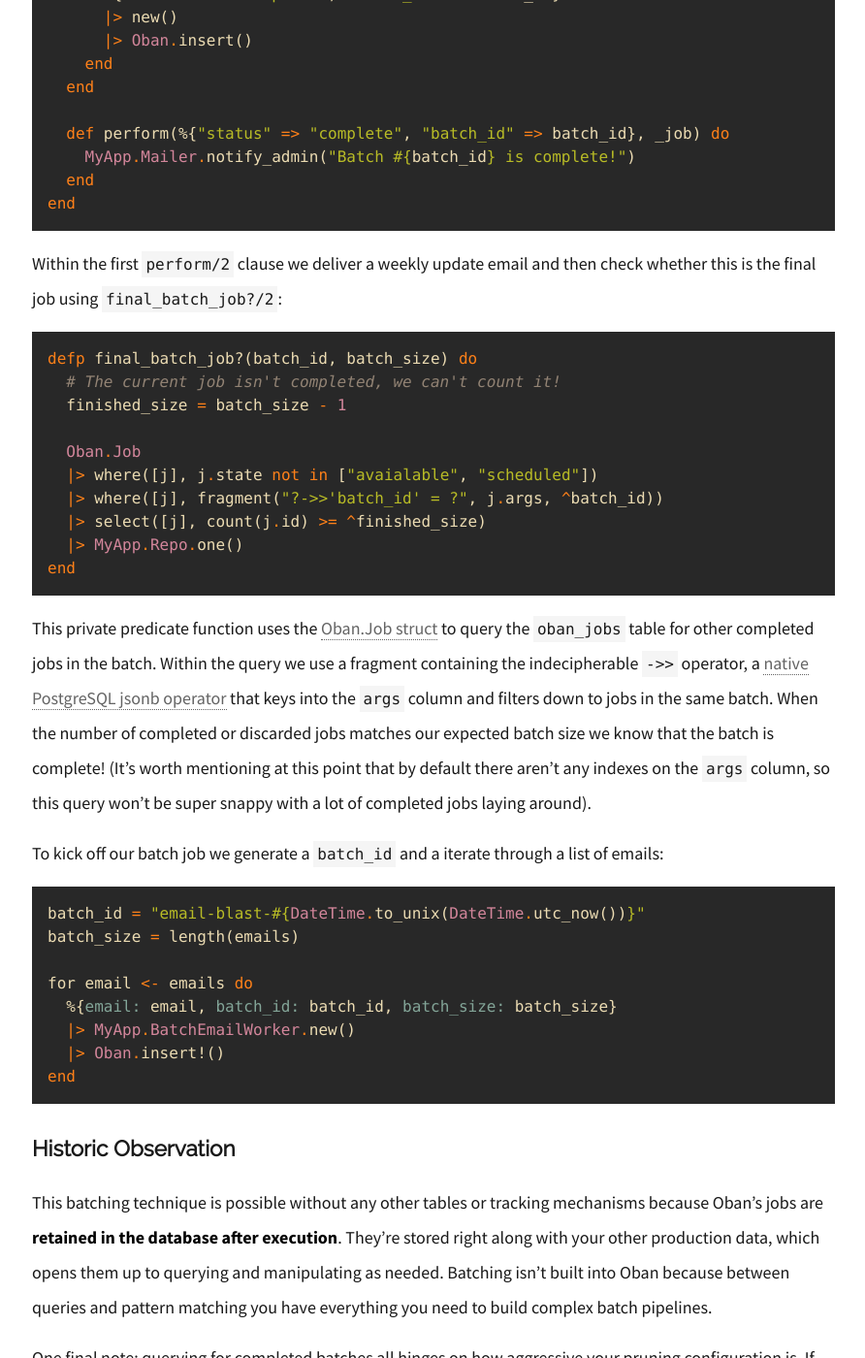
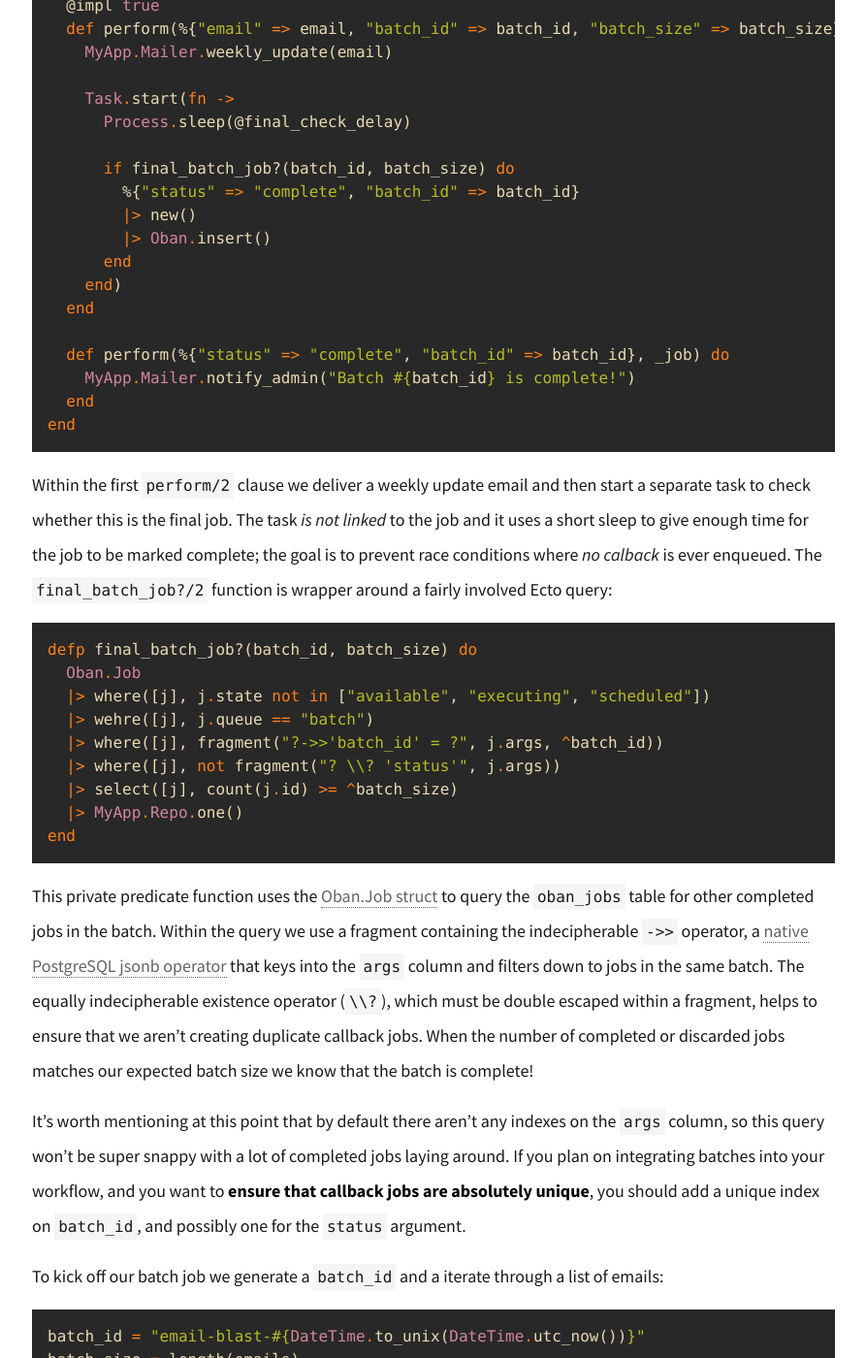
Before and after one commit to sorentwo/soren-website, a Jekyll site: the page built from _posts/2019-09-17-oban-recipes-part-5-batch-jobs.md, in a window 1280 px wide and 1400 px high, scrolled down 1528 px. Shown: the whole window at 97% size, without its empty margins (193-1085 px from the left). Built offline with Jekyll 4.4.1, drawn with Linux system fonts in a browser that asks for light colours; some of the changed text lies outside the part shown.

Commit message:
Improvements to the batch job example flow

````diff
--- a/_posts/2019-09-17-oban-recipes-part-5-batch-jobs.md
+++ b/_posts/2019-09-17-oban-recipes-part-5-batch-jobs.md
@@ -29,7 +29,7 @@ At a high level, the worker flow looks like this:
 2. Count the total number of jobs to execute.
    This is the `batch_size`, which we'll use later to decide whether all jobs have completed.
 3. Create a worker that has a `perform/2` clause matching a `batch_id` key.
-   This clause will handle the real work that the job is meant to do, and afterwards it will check whether the batch is complete.
+   This clause will handle the real work that the job is meant to do, and afterwards it will start a separate process to check whether the batch is complete.
    Since executed jobs are stored in the database with a `completed` state we can evaluate whether this was the final job in the batch.
 4. When we detect that the current job is the last one we enqueue one final job with different arguments to indicate that it is the "completed" callback.
    Through the magic of pattern matching this "callback" job can live within the same worker.
@@ -38,17 +38,25 @@ Here is the worker module with both the primary and callback clauses of `perform
 
 ```elixir
 defmodule MyApp.BatchEmailWorker do
-  use Oban.Worker, queue: :batch
+  use Oban.Worker, queue: :batch, unique: [period: 60]
+
+  import Ecto.Query
+
+  @final_check_delay 50
 
   @impl true
   def perform(%{"email" => email, "batch_id" => batch_id, "batch_size" => batch_size}, _job) do
     MyApp.Mailer.weekly_update(email)
 
-    if final_batch_job?(batch_id, batch_size) do
-      %{"status" => "complete", "batch_id" => batch_id}
-      |> new()
-      |> Oban.insert()
-    end
+    Task.start(fn ->
+      Process.sleep(@final_check_delay)
+
+      if final_batch_job?(batch_id, batch_size) do
+        %{"status" => "complete", "batch_id" => batch_id}
+        |> new()
+        |> Oban.insert()
+      end
+    end)
   end
 
   def perform(%{"status" => "complete", "batch_id" => batch_id}, _job) do
@@ -57,25 +65,29 @@ defmodule MyApp.BatchEmailWorker do
 end
 ```
 
-Within the first `perform/2` clause we deliver a weekly update email and then check whether this is the final job using `final_batch_job?/2`:
+Within the first `perform/2` clause we deliver a weekly update email and then start a separate task to check whether this is the final job.
+The task _is not linked_ to the job and it uses a short sleep to give enough time for the job to be marked complete; the goal is to prevent race conditions where _no calback_ is ever enqueued.
+The `final_batch_job?/2` function is wrapper around a fairly involved Ecto query:
 
 ```elixir
 defp final_batch_job?(batch_id, batch_size) do
-  # The current job isn't completed, we can't count it!
-  finished_size = batch_size - 1
-
   Oban.Job
-  |> where([j], j.state not in ["avaialable", "scheduled"])
+  |> where([j], j.state not in ["available", "executing", "scheduled"])
+  |> wehre([j], j.queue == "batch")
   |> where([j], fragment("?->>'batch_id' = ?", j.args, ^batch_id))
-  |> select([j], count(j.id) >= ^finished_size)
+  |> where([j], not fragment("? \\? 'status'", j.args))
+  |> select([j], count(j.id) >= ^batch_size)
   |> MyApp.Repo.one()
 end
 ```
 
 This private predicate function uses the [Oban.Job struct][obj] to query the `oban_jobs` table for other completed jobs in the batch.
 Within the query we use a fragment containing the indecipherable `->>` operator, a [native PostgreSQL jsonb operator][json] that keys into the `args` column and filters down to jobs in the same batch.
+The equally indecipherable existence operator (`\\?`), which must be double escaped within a fragment, helps to ensure that we aren't creating duplicate callback jobs.
 When the number of completed or discarded jobs matches our expected batch size we know that the batch is complete!
-(It's worth mentioning at this point that by default there aren't any indexes on the `args` column, so this query won't be super snappy with a lot of completed jobs laying around).
+
+It's worth mentioning at this point that by default there aren't any indexes on the `args` column, so this query won't be super snappy with a lot of completed jobs laying around.
+If you plan on integrating batches into your workflow, and you want to **ensure that callback jobs are absolutely unique**, you should add a unique index on `batch_id`, and possibly one for the `status` argument.
 
 To kick off our batch job we generate a `batch_id` and a iterate through a list of emails:
 
@@ -85,8 +97,8 @@ batch_size = length(emails)
 
 for email <- emails do
   %{email: email, batch_id: batch_id, batch_size: batch_size}
-  |> MyApp.BatchEmailWorker.new()
-  |> Oban.insert!()
+  |> Oban.BatchEmailWorker.new()
+  |> MyApp.insert!()
 end
 ```
 
````
Also changed, not shown: other parts of _posts/2019-09-17-oban-recipes-part-5-batch-jobs.md (+2 -2 lines).
